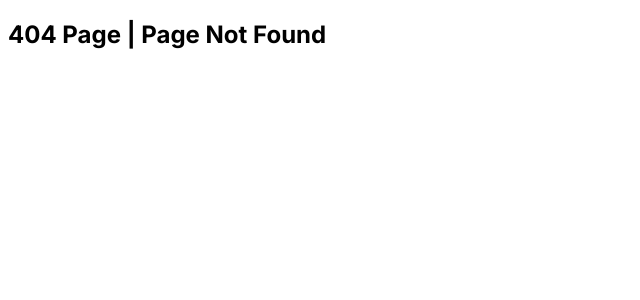
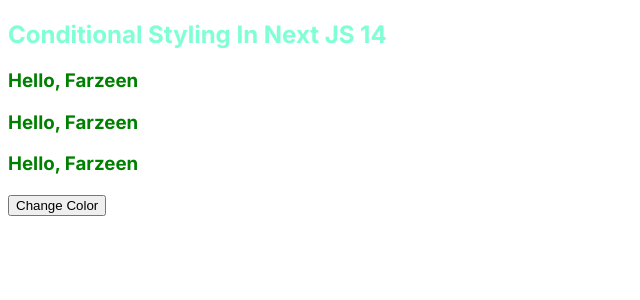
Before and after one commit to farzeen-ali/Next-JS-14-Tutorial-2024---The-Techzeen, a Next.js app: page /conditional-styling in a window 1280 px wide. Before the commit this address had no page. Shown: the top 300 px of the page, without its empty margins (0-640 px from the left). Built offline with nearby package versions, Linux system fonts and the light colour scheme.

Commit message:
Conditional Styling

```diff
--- /dev/null
+++ b/src/app/conditional-styling/page.js
@@ -0,0 +1,26 @@
+"use client";
+import { useState } from 'react';
+import style from '../conditionalStyling.module.css';
+
+const ConditionalStyling = () => {
+   const [color, setColor] = useState('blue');
+   const {green} = style;
+  return (
+    <>
+     <h2 className={style.heading}>Conditional Styling In Next JS 14</h2>
+     {/* conditional styling */}
+     {/* <h3 className={color == 'blue' ? style.green : style.pink}>Hello, Farzeen</h3> */}
+     {/* use style attribute */}
+     {/* <h3 style={{backgroundColor: color=='blue' ? 'yellow' : 'purple'}}>Hello, Farzeen</h3> */}
+     {/* use id attribute */}
+     {/* <h3 id={style.my}>Hello, Farzeen</h3> */}
+     {/* multiple tags */}
+     <h3 className={green}>Hello, Farzeen</h3>
+     <h3 className={green}>Hello, Farzeen</h3>
+     <h3 className={green}>Hello, Farzeen</h3>
+     <button onClick={() => setColor('red')}>Change Color</button>
+    </>
+  );
+}
+
+export default ConditionalStyling;
--- /dev/null
+++ b/src/app/conditionalStyling.module.css
@@ -0,0 +1,12 @@
+.heading{
+    color: aquamarine;
+}
+.green {
+    color: green;
+}
+.pink {
+    color: pink;
+}
+#my {
+    color: chartreuse;
+}
--- a/src/app/globals.css
+++ b/src/app/globals.css
@@ -1,6 +1,6 @@
 /* h2{
     color: red;
 } */
-.main{
+/* .main{
     color: aquamarine;
-}
+} */
--- a/src/app/style.css
+++ b/src/app/style.css
@@ -2,6 +2,6 @@
     color: darkblue;
 } */
 
-.main{
+/* .main{
     color: blueviolet;
-}
+} */
```
